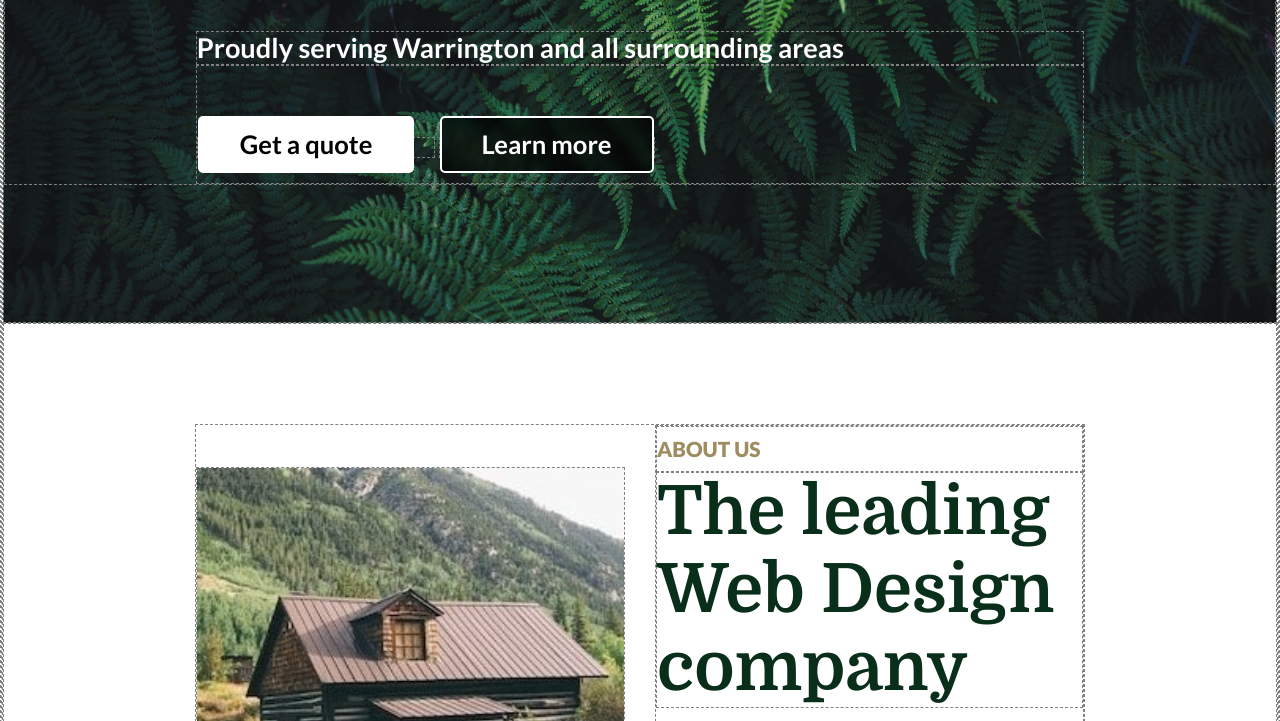
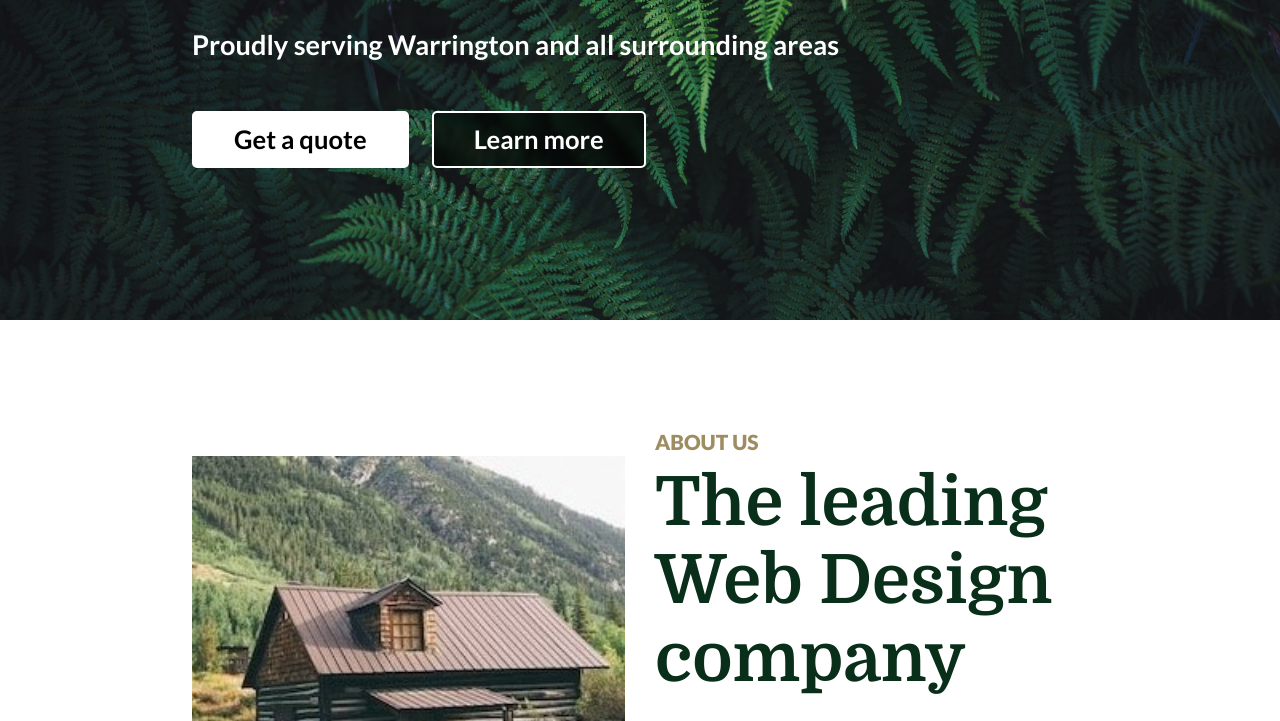
Before and after one commit to robbradley5678/Template-17-07-2023, a plain HTML site: page index.html in a window 1280 px wide. Shown: the part 435-1156 px from the top of the page. Drawn offline with Linux system fonts and the light colour scheme.

Commit message:
Remove borders

```diff
--- a/css/styles.css
+++ b/css/styles.css
@@ -36,7 +36,7 @@ FOOTER
 }
 
 * {
-    border: 1px dashed grey; /* Uncomment to see all element outlines */
+/* border: 0px dashed grey; /* Uncomment to see all element outlines */
    box-sizing: border-box;
 }
 
```
